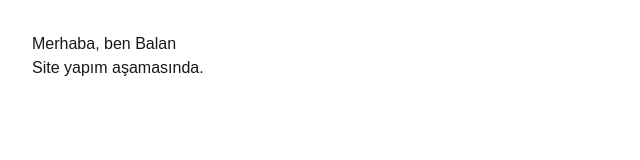
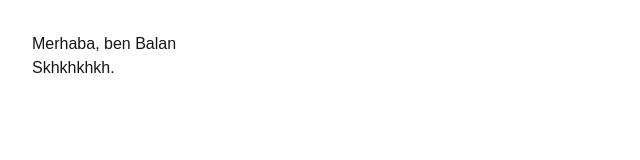
Before and after one commit to balan0303/balan-net, a Next.js app: page / in a window 1280 px wide. Shown: the top 160 px of the page, without its empty margins (0-640 px from the left). Built offline with nearby package versions, Linux system fonts and the light colour scheme.

Commit message:
ana sayfa metni değişti

```diff
--- a/app/page.tsx
+++ b/app/page.tsx
@@ -2,7 +2,7 @@ export default function Home() {
   return (
     <main style={{ padding: "2rem" }}>
       <h1>Merhaba, ben Balan</h1>
-      <p>Site yapım aşamasında.</p>
+      <p>Skhkhkhkh.</p>
     </main>
   );
 }
```
